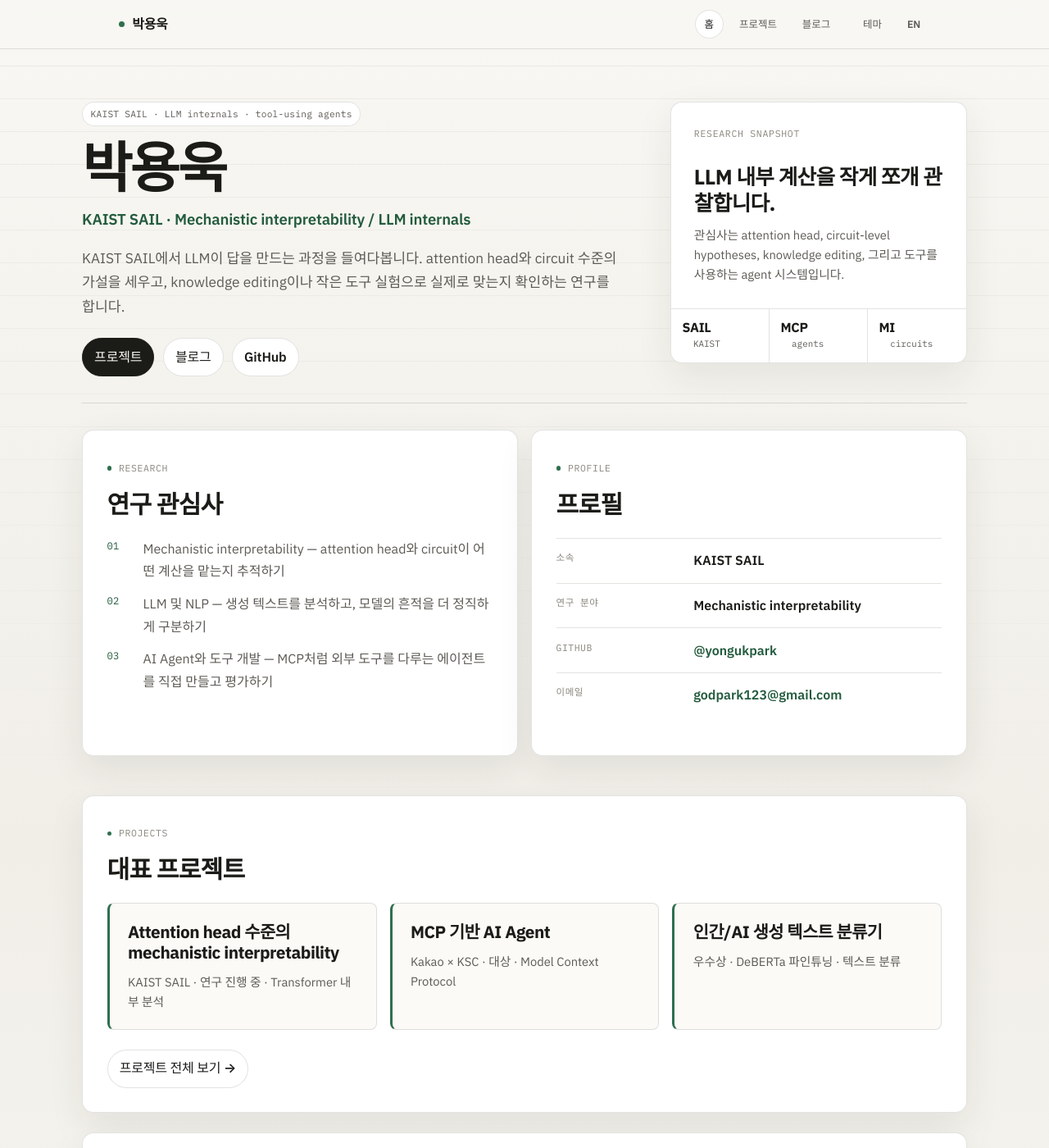
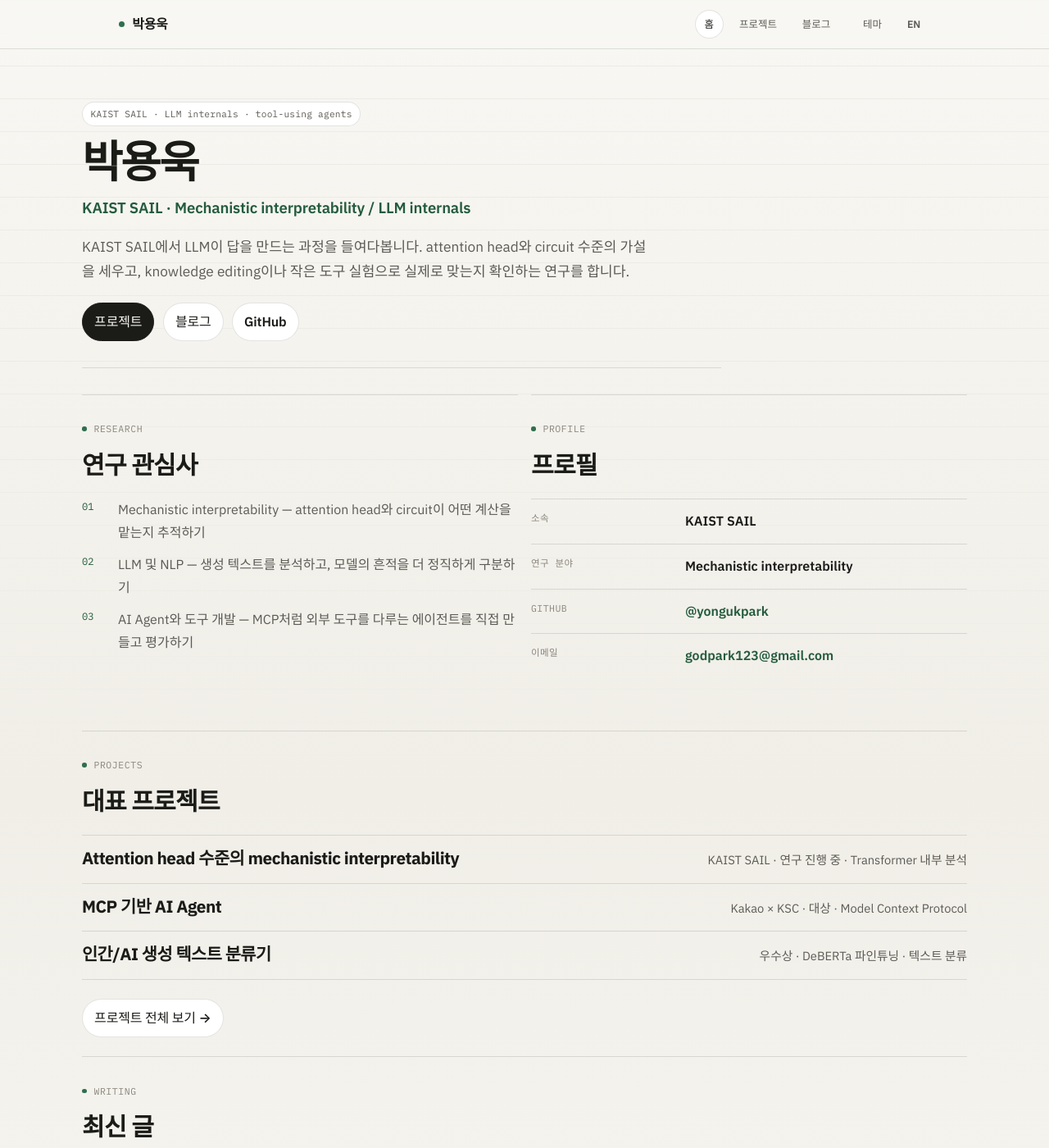
Before and after one commit to yongukpark/yongukpark.github.io, a Jekyll site: the page built from index.html, in a window 1280 px wide and 1400 px high. Shown: the whole window at 82% size. Built offline with Jekyll 4.4.1, drawn with Linux system fonts in a browser that asks for light colours; some web fonts are replaced.

Commit message:
Refine homepage toward researcher style

```diff
--- a/index.html
+++ b/index.html
@@ -21,21 +21,6 @@ title: null
         <a class="hero-link hero-link-accent" href="{{ '/projects/' | relative_url }}" data-i18n="nav.projects">Projects</a>
         <a class="hero-link" href="{{ '/blog/' | relative_url }}" data-i18n="nav.blog">Blog</a>
         <a class="hero-link" href="https://github.com/{{ site.github }}" rel="me noopener" target="_blank" data-i18n="home.connect.github">GitHub</a>
-      </div>
-    </div>
-    <div class="cover-avatar" aria-hidden="true">
-      <div class="avatar-card">
-        <div class="avatar-topbar"><span></span><span></span><span></span></div>
-        <div class="avatar-main">
-          <p class="avatar-kicker" data-i18n="home.avatar.kicker">current thread</p>
-          <p class="avatar-title" data-i18n="home.avatar.title">How does a model arrive at an answer?</p>
-          <p class="avatar-note" data-i18n="home.avatar.note">A portfolio for interpretability notes, agent-building projects, and experiments that are small enough to inspect.</p>
-        </div>
-        <div class="avatar-metrics">
-          <span><strong data-i18n="home.avatar.metric1.value">SAIL</strong> <span data-i18n="home.avatar.metric1.label">KAIST</span></span>
-          <span><strong data-i18n="home.avatar.metric2.value">MCP</strong> <span data-i18n="home.avatar.metric2.label">agents</span></span>
-          <span><strong data-i18n="home.avatar.metric3.value">MI</strong> <span data-i18n="home.avatar.metric3.label">circuits</span></span>
-        </div>
       </div>
     </div>
   </div>
@@ -72,15 +57,15 @@ title: null
   <h2 id="projects-h" data-i18n="home.projects.heading">Representative projects</h2>
   <ul class="project-preview-list">
     <!-- content-author: 홈 미리보기는 대표 프로젝트 상위 3개. -->
-    <li class="project-card">
+    <li class="project-preview-row">
       <h3 class="project-card-title" data-i18n="project.1.title">Project 1</h3>
       <p class="project-card-meta" data-i18n="project.1.meta">Meta</p>
     </li>
-    <li class="project-card">
+    <li class="project-preview-row">
       <h3 class="project-card-title" data-i18n="project.2.title">Project 2</h3>
       <p class="project-card-meta" data-i18n="project.2.meta">Meta</p>
     </li>
-    <li class="project-card">
+    <li class="project-preview-row">
       <h3 class="project-card-title" data-i18n="project.3.title">Project 3</h3>
       <p class="project-card-meta" data-i18n="project.3.meta">Meta</p>
     </li>
--- a/script.js
+++ b/script.js
@@ -58,8 +58,7 @@
     "blog.list.heading", "blog.empty",
     // post
     "post.back",
-    // redesign brief §9 — hero eyebrow, mono section labels, 404 page
-    "home.intro.eyebrow",
+    // redesign brief §9 — mono section labels, 404 page
     "label.interests", "label.projects", "label.latest", "label.connect", "label.blog",
     "notfound.title", "notfound.desc", "notfound.back",
     // iteration2 §D — profile rows, post retention, RSS
--- a/style.css
+++ b/style.css
@@ -35,7 +35,7 @@
   --font-mono: "IBM Plex Mono", "JetBrains Mono", ui-monospace, SFMono-Regular, Menlo, Consolas, monospace;
   --font-display: var(--font-sans);
 
-  --fs-950: clamp(2.45rem, 5.2vw, 4.55rem);
+  --fs-950: clamp(2.15rem, 4.2vw, 3.65rem);
   --fs-900: clamp(2.25rem, 4.7vw, 4.1rem);
   --fs-800: clamp(1.9rem, 3.6vw, 3rem);
   --fs-700: clamp(1.45rem, 2.35vw, 2rem);
@@ -232,10 +232,8 @@ section { scroll-margin-top: 6rem; }
 .home-cover::before { display: none; }
 .corner { display: none; }
 .cover-head {
-  display: grid;
-  grid-template-columns: minmax(0, 1.3fr) minmax(260px, .72fr);
-  align-items: start;
-  gap: clamp(1.6rem, 5vw, 4rem);
+  display: block;
+  max-width: var(--maxw);
   padding-bottom: var(--space-6);
   border-bottom: 1px solid var(--hairline);
 }
@@ -291,32 +289,18 @@ section { scroll-margin-top: 6rem; }
 .hero-link:hover, .section-more:hover { border-color: var(--hairline-strong); background: var(--surface-strong); text-decoration: none; }
 .hero-link-accent { background: var(--ink); color: var(--bg); border-color: var(--ink); }
 .hero-link-accent:hover { color: var(--bg); }
-.cover-avatar {
-  min-height: 0;
-  border: 1px solid var(--hairline);
-  border-radius: var(--radius-lg);
-  background: var(--surface);
-  box-shadow: var(--shadow);
-  overflow: hidden;
-}
-.avatar-card { display: grid; height: 100%; grid-template-rows: 1fr auto; }
-.avatar-topbar { display: none; }
-.avatar-main { padding: clamp(1.15rem, 2.6vw, 1.75rem); display: grid; align-content: start; gap: .75rem; }
-.avatar-kicker { color: var(--ink-faint); font-family: var(--font-mono); font-size: .72rem; letter-spacing: .06em; text-transform: uppercase; }
-.avatar-title { margin: 0; font-size: clamp(1.18rem, 2vw, 1.6rem); line-height: 1.22; letter-spacing: -.025em; font-weight: 620; }
-.avatar-note { margin: 0; color: var(--ink-muted); line-height: 1.65; font-size: var(--fs-300); }
-.avatar-metrics { display: grid; grid-template-columns: repeat(3, 1fr); border-top: 1px solid var(--hairline); }
-.avatar-metrics span { padding: .85rem; border-right: 1px solid var(--hairline); font-family: var(--font-mono); color: var(--ink-muted); font-size: .68rem; }
-.avatar-metrics span:last-child { border-right: 0; }
-.avatar-metrics strong { display: block; color: var(--ink); font-family: var(--font-sans); font-size: 1rem; line-height: 1.2; letter-spacing: -.02em; font-weight: 650; }
-.avatar-emoji { display: none; }
-
 .cover-grid {
   display: grid;
   grid-template-columns: 1fr 1fr;
   gap: var(--space-4);
 }
-.cover-col, .home-projects, .home-latest, .idea-map-section, .post-list-section {
+.cover-col, .home-projects, .home-latest {
+  border-top: 1px solid var(--hairline);
+  background: transparent;
+  box-shadow: none;
+  padding: clamp(1.1rem, 2.2vw, 1.55rem) 0 0;
+}
+.idea-map-section, .post-list-section {
   border: 1px solid var(--hairline);
   border-radius: var(--radius-lg);
   background: var(--surface);
@@ -352,7 +336,22 @@ section { scroll-margin-top: 6rem; }
    ============================================================ */
 .home-cv { display: none; }
 .home-projects, .home-latest { margin-bottom: var(--space-5); }
-.project-preview-list { display: grid; grid-template-columns: repeat(3, 1fr); gap: var(--space-4); }
+.project-preview-list {
+  display: grid;
+  grid-template-columns: 1fr;
+  gap: 0;
+  border-top: 1px solid var(--hairline);
+}
+.project-preview-row {
+  display: grid;
+  grid-template-columns: minmax(0, 1.2fr) minmax(14rem, .8fr);
+  align-items: baseline;
+  gap: var(--space-3) var(--space-6);
+  padding: var(--space-4) 0;
+  border-bottom: 1px solid var(--hairline);
+}
+.project-preview-row .project-card-title { margin-bottom: 0; }
+.project-preview-row .project-card-meta { margin-bottom: 0; text-align: right; }
 .project-card {
   position: relative;
   padding: clamp(1rem, 2vw, 1.4rem);
@@ -561,10 +560,11 @@ section { scroll-margin-top: 6rem; }
 @media (max-width: 900px) {
   .site-nav { flex-wrap: wrap; }
   .nav-brand { flex-basis: 100%; }
-  .cover-head, .cover-grid, .projects-list { grid-template-columns: 1fr; }
+  .cover-grid, .projects-list { grid-template-columns: 1fr; }
   .home-cover { min-height: auto; }
-  .cover-avatar { min-height: 0; }
   .project-preview-list { grid-template-columns: 1fr; }
+  .project-preview-row { grid-template-columns: 1fr; }
+  .project-preview-row .project-card-meta { text-align: left; }
   .projects-list .project-card:first-child { grid-column: auto; }
   .latest-link, .post-list-link { grid-template-columns: 1fr; gap: .35rem; }
 }
@@ -574,8 +574,6 @@ section { scroll-margin-top: 6rem; }
   .nav-links a, .toggle-btn { padding-inline: .55rem; }
   .hero-eyebrow { white-space: normal; }
   .profile-row { grid-template-columns: 1fr; gap: .2rem; }
-  .avatar-metrics { grid-template-columns: 1fr; }
-  .avatar-metrics span { border-right: 0; border-bottom: 1px solid var(--hairline); }
   .post-nav { grid-template-columns: 1fr; }
   .site-footer { flex-direction: column; }
 }
```
